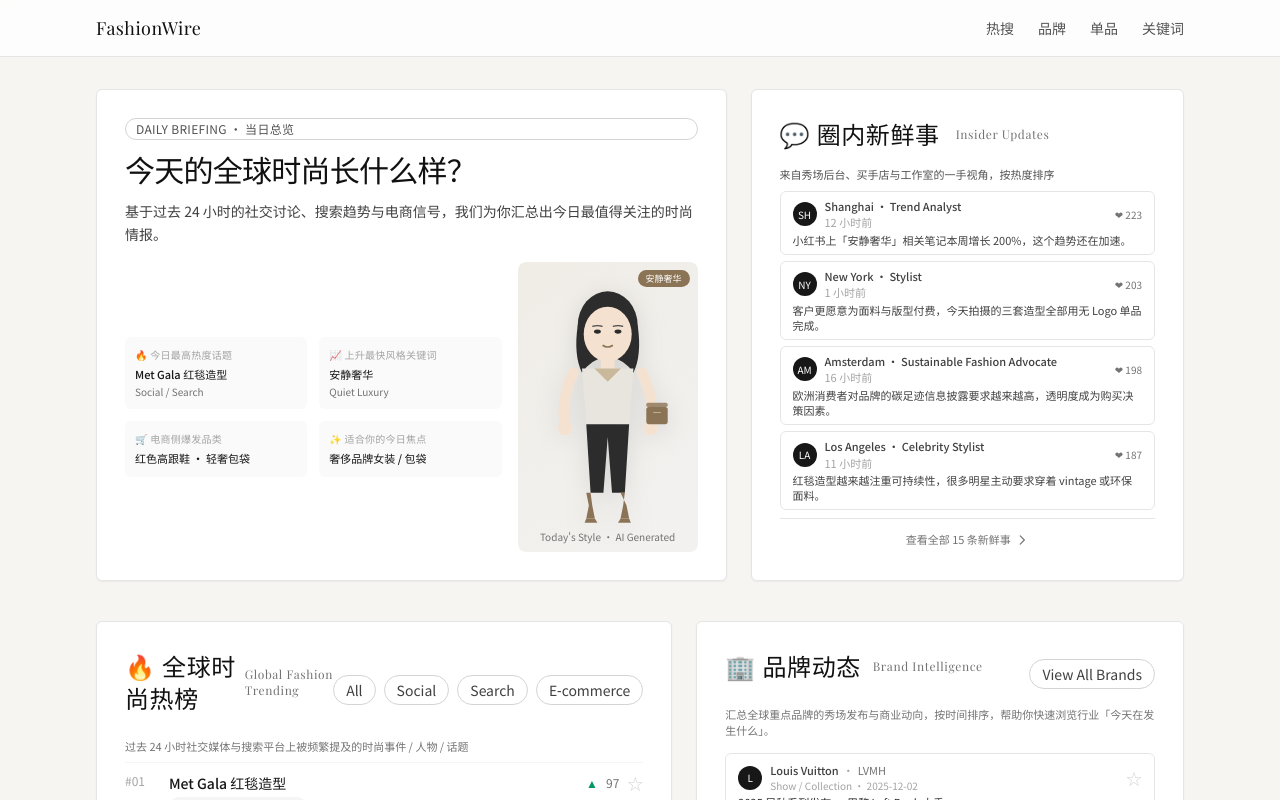
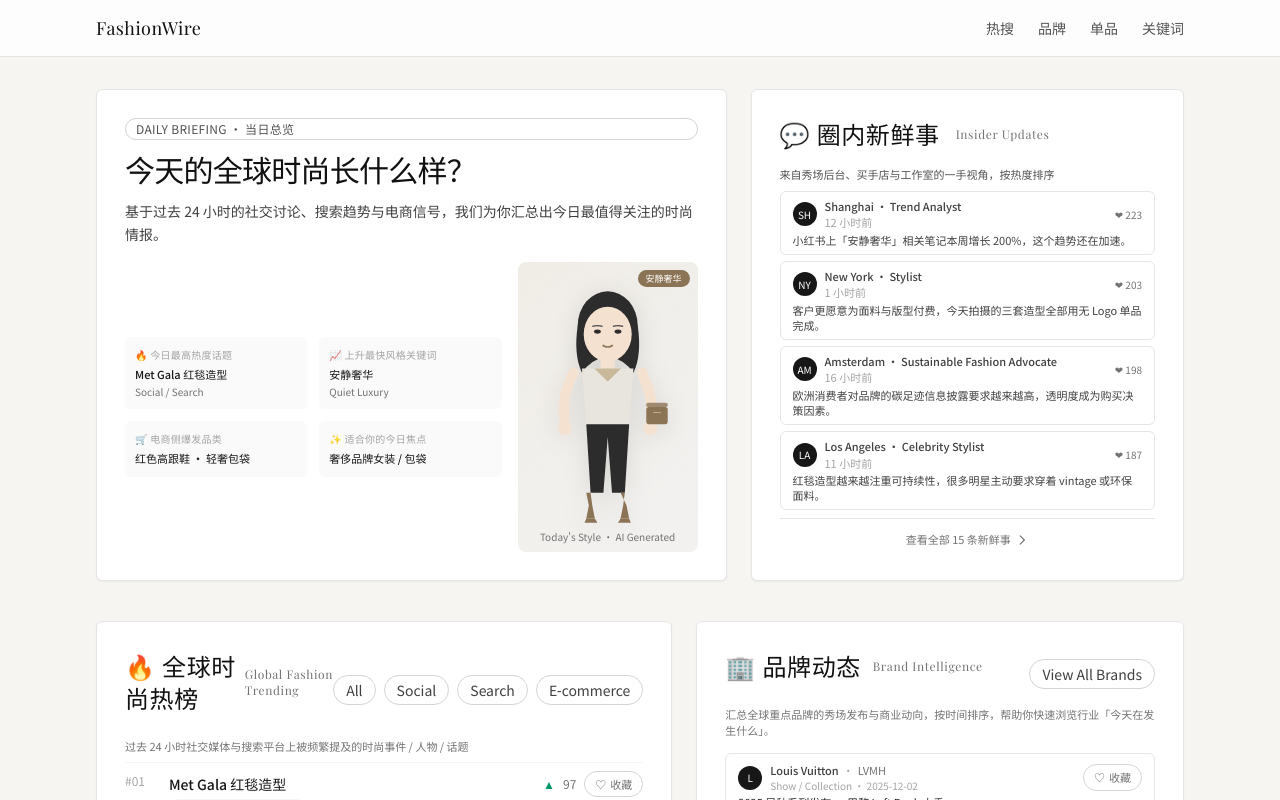
Before and after one commit to molutang-blip/fashionwire, a Next.js app: page / in a window 1280 px wide. Shown: the top 800 px of the page. Built offline with nearby package versions, Linux system fonts and the light colour scheme; a web font is replaced by a local one.

Commit message:
Update FavoriteToggle.tsx

```diff
--- a/src/components/FavoriteToggle.tsx
+++ b/src/components/FavoriteToggle.tsx
@@ -1,7 +1,8 @@
 'use client';
 
+import { cn } from "@/lib/utils";
+import type { FavoriteKind } from "@/domain/types";
 import { useFavorites } from "@/hooks/useFavorites";
-import type { FavoriteKind } from "@/domain/types";
 
 interface FavoriteToggleProps {
   id: string;
@@ -14,17 +15,33 @@ export function FavoriteToggle({ id, kind, label, meta }: FavoriteToggleProps) {
   const { isFavorited, toggleFavorite } = useFavorites();
   const active = isFavorited(kind, id);
 
+  const handleClick = () => {
+    toggleFavorite({
+      id,
+      kind,
+      createdAt: new Date().toISOString(),
+      ...(kind === "trending"
+        ? { titleZh: label, titleEn: meta ?? "" }
+        : kind === "brandUpdate"
+        ? { brand: meta ?? "", title: label }
+        : { brand: meta ?? "", name: label, imageUrl: "" })
+    } as any);
+  };
+
   return (
     <button
-      onClick={() =>
-        toggleFavorite({ id, kind, label, meta, createdAt: new Date().toISOString() })
-      }
-      className={`text-base transition-colors ${
-        active ? "text-rose-500" : "text-neutral-300 hover:text-neutral-500"
-      }`}
-      aria-label={active ? "取消收藏" : "收藏"}
+      type="button"
+      aria-pressed={active}
+      onClick={handleClick}
+      className={cn(
+        "inline-flex items-center justify-center rounded-full border px-2.5 py-1 text-[11px] transition-colors",
+        active
+          ? "border-brand bg-brand text-white"
+          : "border-neutral-300 text-neutral-500 hover:bg-neutral-100"
+      )}
     >
-      {active ? "★" : "☆"}
+      <span className="mr-1">{active ? "♥" : "♡"}</span>
+      <span>收藏</span>
     </button>
   );
 }
```
